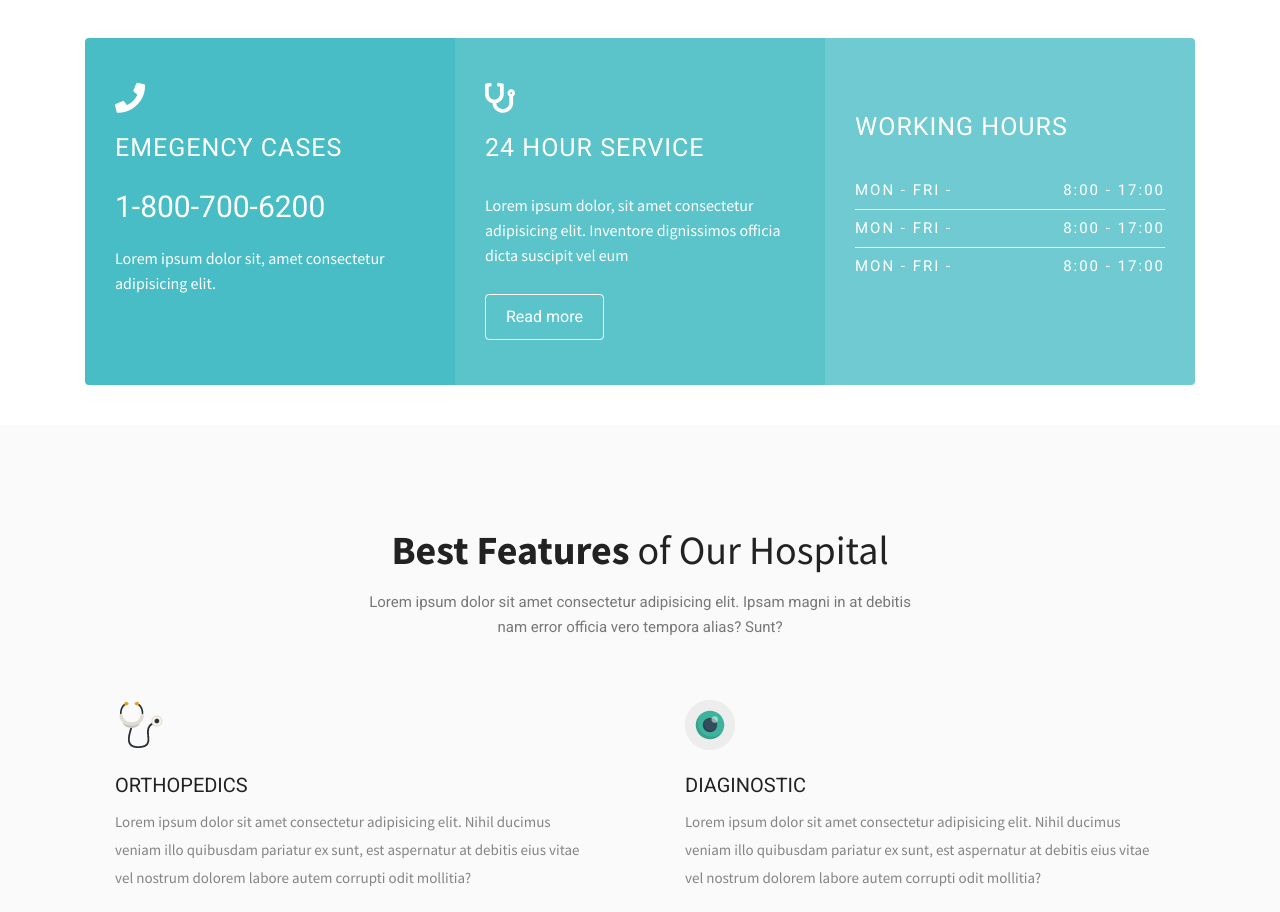
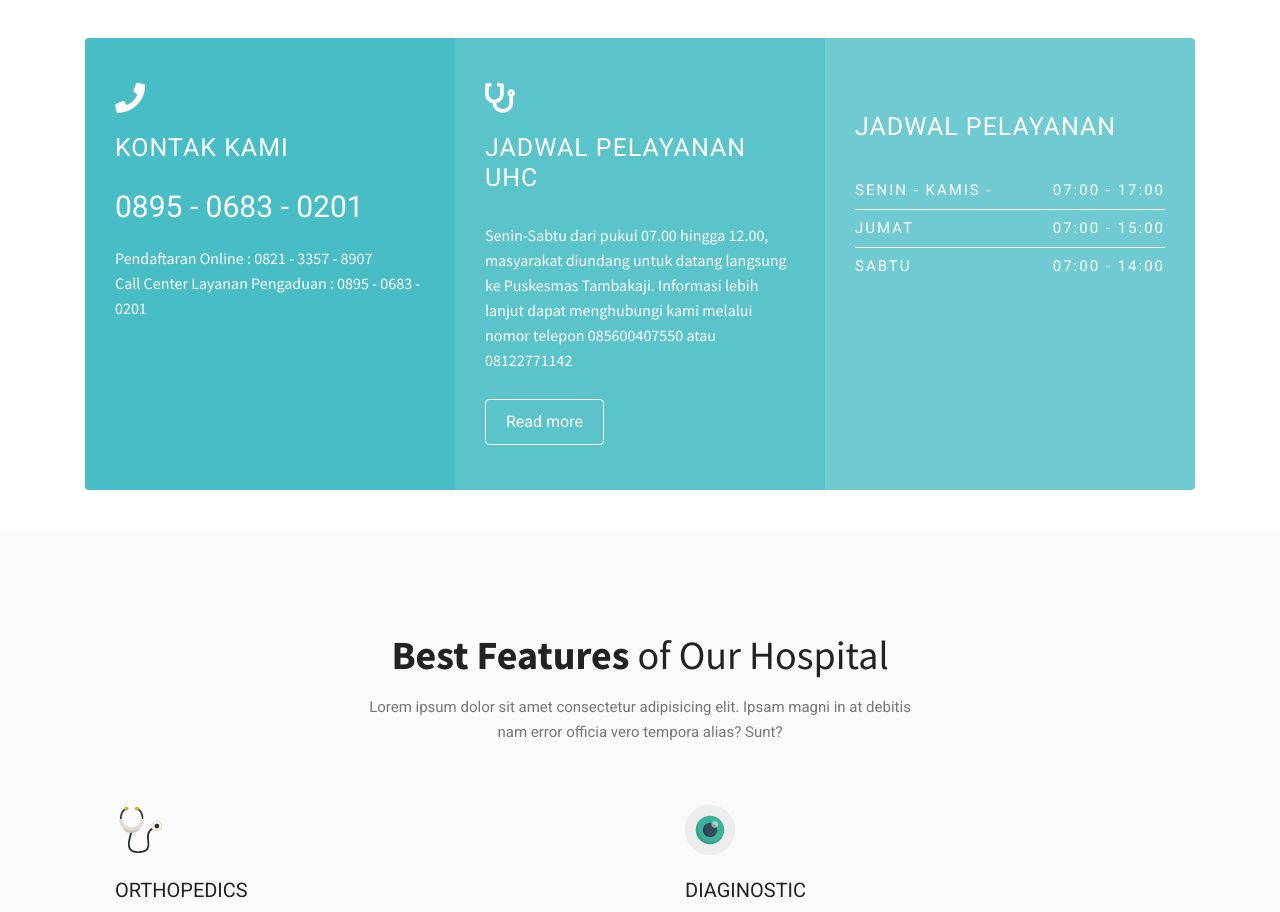
Before and after one commit to promumyhero/puskesmastambakaji, a website: page theme/index.html in a window 1280 px wide. Shown: the part 939-1851 px from the top of the page. Drawn offline with Linux system fonts and the light colour scheme; some packages are replaced by stand-ins of ours; some icons are missing.

Commit message:
Penambahan untuk layar utama

```diff
--- a/theme/index.html
+++ b/theme/index.html
@@ -25,7 +25,7 @@ FACEBOOK: https://www.facebook.com/themefisher
 
   <!-- ** Basic Page Needs ** -->
   <meta charset="utf-8">
-  <title>Medic | Medical HTML Template</title>
+  <title>Puskesmas Tambakaji</title>
 
   <!-- ** Mobile Specific Metas ** -->
   <meta http-equiv="X-UA-Compatible" content="IE=edge">
@@ -238,7 +238,8 @@ FACEBOOK: https://www.facebook.com/themefisher
           <!-- Slide Content Start-->
           <div class="content style text-center">
             <h2 class="text-white" data-animation-in="slideInRight">Puskesmas Tambakaji</h2>
-            <p class="tag-text mb-4" data-animation-in="slideInRight" data-duration-in="0.6">Pelayanan Terbaik, Komitemn Kami </p>
+            <p class="tag-text mb-4" data-animation-in="slideInRight" data-duration-in="0.6">Mendukung misi pertama Walikota dan Wakil Walikota Semarang yitu meningkatkan kualitas dan
+              kapasitas sumber daya manusia yang unggul dan produktif untuk mencapai kesejahteraan dan keadilan sosial</p>
             <a href="about.html" class="btn btn-main btn-white" data-animation-in="slideInRight" data-duration-in="1.2">tentang kami</a>
           </div>
           <!-- Slide Content End-->
@@ -253,9 +254,9 @@ FACEBOOK: https://www.facebook.com/themefisher
         <div class="col-12">
           <!-- Slide Content Start -->
           <div class="content text-center style">
-            <h2 class="text-white text-bold mb-2" data-animation-in="slideInRight">Best Medical Services</h2>
-            <p class="tag-text mb-4" data-animation-in="slideInLeft">Lorem ipsum dolor sit amet consectetur adipisicing elit. Beatae deserunt, <br>eius pariatur minus itaque nostrum.</p>
-            <a href="about.html" class="btn btn-main btn-white" data-animation-in="slideInRight"  data-duration-in="1.2">shop now</a>
+            <h2 class="text-white text-bold mb-2" data-animation-in="slideInRight">Puskesmas Tambakaji</h2>
+            <p class="tag-text mb-4" data-animation-in="slideInLeft">Terwujudnya kota Semarang yang semakin hebat berlandaskan Pancasila dalam bingkas NKRI yang ber-Bhineka Tunggal Ika</p>
+            <a href="about.html" class="btn btn-main btn-white" data-animation-in="slideInRight"  data-duration-in="1.2">explore now</a>
           </div>
           <!-- Slide Content End -->
         </div>
@@ -271,24 +272,24 @@ FACEBOOK: https://www.facebook.com/themefisher
     <div class="cta-block row no-gutters">
       <div class="col-lg-4 col-md-6 emmergency item">
         <i class="fa fa-phone"></i>
-        <h2>Emegency Cases</h2>
-        <a href="tel:1-800-700-6200">1-800-700-6200</a>
-        <p>Lorem ipsum dolor sit, amet consectetur adipisicing elit.</p>
+        <h2>Kontak Kami</h2>
+        <a href="tel:1-800-700-6200">0895 - 0683 - 0201</a>
+        <p>Pendaftaran Online : 0821 - 3357 - 8907 <br>
+          Call Center Layanan Pengaduan : 0895 - 0683 - 0201</p>
       </div>
       <div class="col-lg-4 col-md-6 top-doctor item">
         <i class="fa fa-stethoscope"></i>
-        <h2>24 Hour Service</h2>
-        <p>Lorem ipsum dolor, sit amet consectetur adipisicing elit. Inventore dignissimos officia dicta suscipit
-          vel eum</p>
+        <h2>Jadwal Pelayanan UHC</h2>
+        <p> Senin-Sabtu dari pukul 07.00 hingga 12.00, masyarakat diundang untuk datang langsung ke Puskesmas Tambakaji. Informasi lebih lanjut dapat menghubungi kami melalui nomor telepon 085600407550 atau 08122771142</p>
         <a href="service.html" class="btn btn-main">Read more</a>
       </div>
       <div class="col-lg-4 col-md-12 working-time item">
         <i class="fa fa-hourglass-o"></i>
-        <h2>Working Hours</h2>
+        <h2>Jadwal Pelayanan</h2>
         <ul class="w-hours">
-          <li>Mon - Fri - <span>8:00 - 17:00</span></li>
-          <li>Mon - Fri - <span>8:00 - 17:00</span></li>
-          <li>Mon - Fri - <span>8:00 - 17:00</span></li>
+          <li>Senin - Kamis - <span>07:00 - 17:00</span></li>
+          <li>Jumat <span>07:00 - 15:00</span></li>
+          <li>Sabtu <span>07:00 - 14:00</span></li>
         </ul>
       </div>
     </div>
```
